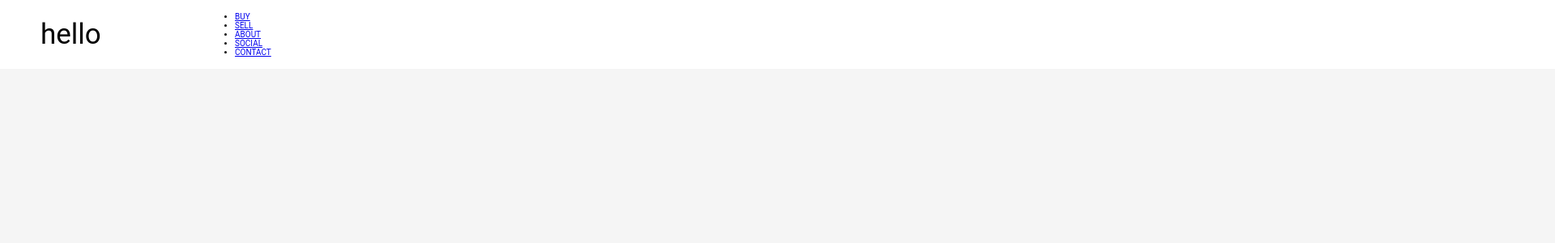
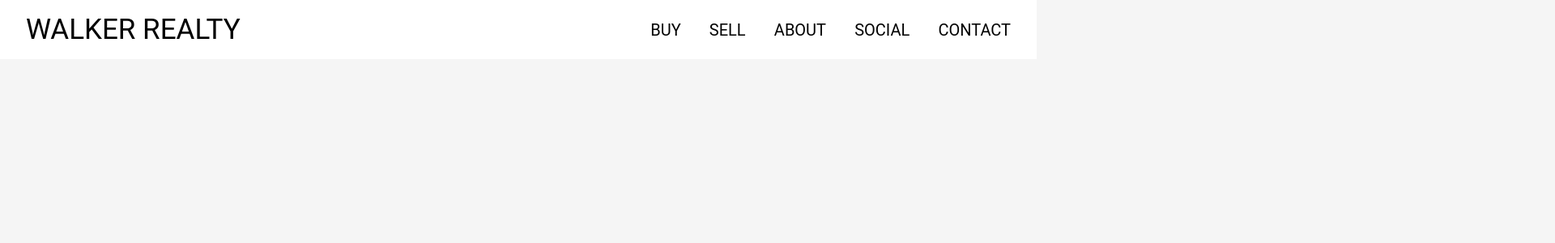
Before and after one commit to MatthewEvWalker/jeff-realtor, a React (Create React App) app: page / in a window 1280 px wide. Shown: the top 300 px of the page at 81% size, 1920 px wide, since content can reach past the window. Built offline with nearby package versions, Linux system fonts and the light colour scheme.

Commit message:
finally fixed navbar and added the cool retail underline hover for the a tags

```diff
--- a/src/App.js
+++ b/src/App.js
@@ -2,9 +2,14 @@ import './App.scss';
 import { Routes, Route } from 'react-router-dom';
 // import Home from './components/Home';
 import Layout from './components/Layout';
+import { useState } from 'react'
 
 
 function App() {
+
+  const [open, setOpen] = useState(false)
+
+
   return (
     <>
       <Routes>
--- a/src/components/Layout/Layout.scss
+++ b/src/components/Layout/Layout.scss
@@ -1,39 +1,39 @@
-.page {
-    width: 100%;
-    height: 100%;
-    position: absolute;
-}
+// .page {
+//     width: 100%;
+//     height: 100%;
+//     position: absolute;
+// }
 
-.top-tags {
-        bottom: auto;
-        top: 35px;
-    }
+// .top-tags {
+//         bottom: auto;
+//         top: 35px;
+//     }
 
-.tags {
-        color: #1c81b4;
-        opacity: 0.6;
-        position: absolute;
-        bottom: 0;
-        left: 120px;
-        font-size: 18px;
-        font-family: 'La Belle Aurore', cursive;
-    }
+// .tags {
+//         color: #1c81b4;
+//         opacity: 0.6;
+//         position: absolute;
+//         bottom: 0;
+//         left: 120px;
+//         font-size: 18px;
+//         font-family: 'La Belle Aurore', cursive;
+//     }
 
- .bottom-tag-html {
-        margin-left: -20px;
-    }
+//  .bottom-tag-html {
+//         margin-left: -20px;
+//     }
 
-.container {
-        width: 100%;
-        will-change: contents;
-        height: 90%;
-        min-height: 566px;
-        position: absolute;
-        opacity: 0;
-        top: 5%;
-        margin: 0 auto;
-        z-index: 1;
-        transform-style: preserve-3d;
-        animation: fadeIn 1s forwards;
-        animation-delay: 1s;
-}
+// .container {
+//         width: 100%;
+//         will-change: contents;
+//         height: 90%;
+//         min-height: 566px;
+//         position: absolute;
+//         opacity: 0;
+//         top: 5%;
+//         margin: 0 auto;
+//         z-index: 1;
+//         transform-style: preserve-3d;
+//         animation: fadeIn 1s forwards;
+//         animation-delay: 1s;
+// }
--- a/src/components/Navbar/Navbar.scss
+++ b/src/components/Navbar/Navbar.scss
@@ -1,19 +1,63 @@
-nav {
-    z-index: 3;
+body {
+    margin: 0;
+}
+
+.nav {
+    background-color: #ffffff;
+    display: flex;
+    justify-content: space-between;
+    align-items: center;
+    gap: 2rem;
+    padding: 0 1rem;
+}
+
+.logo-name {
+    font-size: 35px;
+}
+
+.nav ul {
+    margin: 0;
+    padding: 0;
+    display: flex;
+    // align-items: center;
+    gap: 0.2rem;
+    list-style: none;
+    font-size: 20px;
+    // height: 100%;
+}
+
+.nav a {
+    position: relative;
+    text-decoration: none;
+    color: inherit;
+    padding: 1rem;
+    display: flex;
+    align-items: center;
+    // padding-bottom: 0;
+}
+
+// .nav li.active {
+//     background-color: rgb(103, 103, 110);
+// }
+
+.nav li:hover {
+    // background-color: #555555;
+    color: rgb(101, 101, 218);
+    text-decoration: none;
+}
+
+.nav a::after {
+    content: '';
     position: absolute;
-    min-width: 2000px;
-    background-color: #ffffff;
-    width: auto;
-    min-height: 85px;
-    display: flex;
-    // justify-content: space-between;
-    align-items: center;
+    bottom: 0;
+    left: 0;
+    width: 100%;
+    height: 2px;
+    background-color: #000;
+    transform: scaleX(0);
+    transition: transform 0.3s ease-in-out;
+}
 
-    .logo-name {
-        display: block;
-        font-size: 35px;
-        // padding: 10px;
-        width: 10%;
-        margin-left: 50px;
-    }
+.nav a:hover::after {
+    transform: scaleX(1);
 }
--- a/src/components/Navbar/index.js
+++ b/src/components/Navbar/index.js
@@ -1,32 +1,32 @@
 import { Link } from 'react-router-dom';
 import './Navbar.scss';
 
-const Navbar = () => (
-    <nav>
-        <div className='logo-name'>
-            hello
-        </div>
-        <div className='links'>
+export default function Navbar() {
+
+    return (
+
+        <nav className='nav'>
+            <a className='logo-name'>
+                WALKER REALTY
+            </a>
                 <ul>
-                <li>
-                    <Link className='linkBtn'to="/"> BUY </Link>
+                    <li className='active'>
+                        <Link className='link-btn'to="/"> BUY </Link>
                     </li>
                     <li>
-                    <Link className='linkBtn'to="/">SELL</Link>
+                        <Link className='link-btn'to="/">SELL</Link>
                     </li>
                     <li>
-                    <Link className='linkBtn'to="/">ABOUT</Link>
+                        <Link className='link-btn'to="/">ABOUT</Link>
                     </li>
                     <li>
-                    <Link className='linkBtn'to="/">SOCIAL</Link>
+                        <Link className='link-btn'to="/">SOCIAL</Link>
                     </li>
                     <li>
-                    <Link className='linkBtn'to="/">CONTACT</Link>
+                        <Link className='link-btn'to="/">CONTACT</Link>
                     </li>
                 </ul>
-        </div>
         </nav>
 
     )
-
-export default Navbar
+}
--- a/src/index.css
+++ b/src/index.css
@@ -1,14 +1,12 @@
-html {
-    padding: 0;
-    margin: 0;
-    font-size: 62.5%;
+* {
+    box-sizing: border-box;
 }
 
 body {
     background-color: #f5f5f5;
     margin: 0;
     padding: 0;
-    display: block;
+    /* display: block;  */
     font-family: 'Roboto', sans-serif;
-    overflow: hidden;
+    /* overflow: hidden; */
 }
```
Lines whose indentation alone changed are shown as unchanged.
